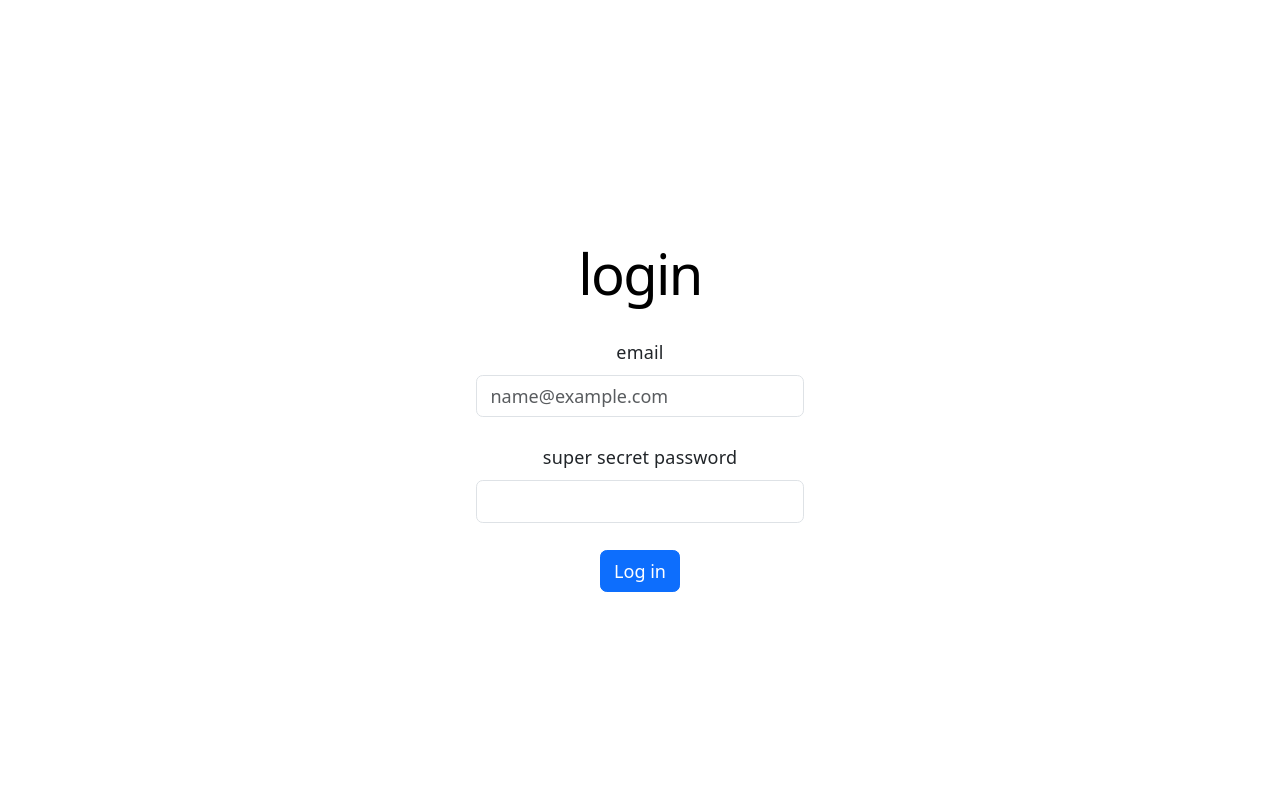
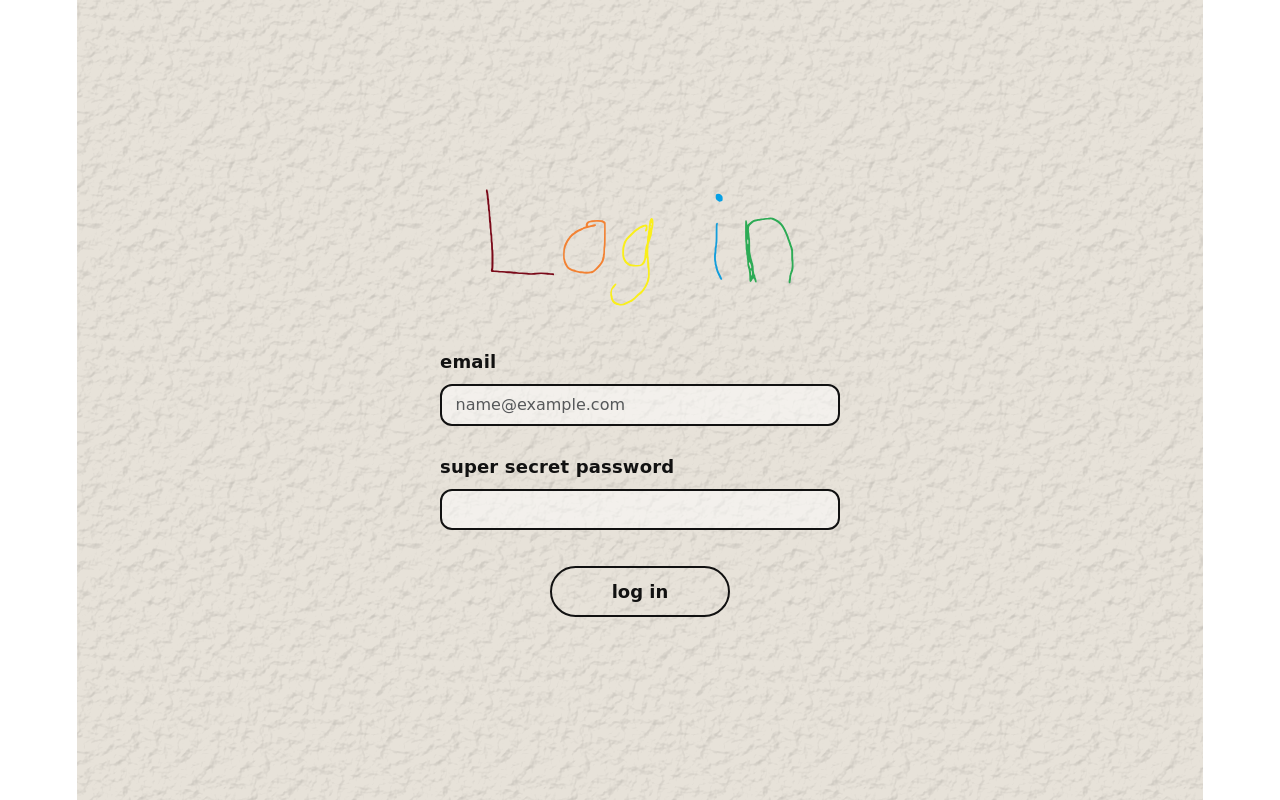
Before and after one commit to takhdeer/coloringLook, a React (Vite) app: page /login in a window 1280 px wide. Built offline with nearby package versions, Linux system fonts and the light colour scheme.

Commit message:
sign up and login buttons styled and hooked up

```diff
--- a/src/pages/Landing.jsx
+++ b/src/pages/Landing.jsx
@@ -5,9 +5,8 @@ import logo from '../assets/coloringlook-logo.svg'
 export default function Landing() {
     const navigate = useNavigate()
 
-    // No real auth yet: both go straight to the dashboard
-    const handleLogin = () => navigate('/dashboard')
-    const handleSignUp = () => navigate('/dashboard')
+    const handleLogin = () => navigate('/login')
+    const handleSignUp = () => navigate('/signup')
 
     return (
         <div className="landing">
--- a/src/pages/Login.css
+++ b/src/pages/Login.css
@@ -1,21 +1,82 @@
+@import url('https://fonts.googleapis.com/css2?family=Comic+Neue:wght@400;700&display=swap');
+
 .login-page {
   min-height: 100vh;
   display: flex;
   justify-content: center;
   align-items: center;
+  padding: 16px;
+  font-family: 'Comic Sans MS', 'Comic Neue', cursive;
+  color: #111;
+  /* Paper colour shows while the texture tile loads */
+  background: #e8e3d8 url('../assets/paper-texture.svg') repeat;
 }
 
 .login-card {
   width: 100%;
   max-width: 400px;
-  padding: 2rem;
+  text-align: left;
+}
+
+.login-header {
+  margin: 0 auto 2rem;
+  max-width: 320px;
+}
+
+.login-header img {
+  display: block;
+  width: 100%;
+  height: auto;
+}
+
+.login-card .form-label {
+  font-weight: 700;
+  font-size: 18px;
+}
+
+.login-card .form-control {
+  font-family: inherit;
+  font-size: 16px;
+  color: #111;
+  background: rgba(255, 255, 255, 0.5);
+  border: 2px solid #111;
   border-radius: 12px;
 }
 
-.login-header {
-    color:black;
+.login-card .form-control:focus {
+  background: rgba(255, 255, 255, 0.8);
+  border-color: #111;
+  box-shadow: 0 0 0 3px rgba(0, 0, 0, 0.15);
 }
 
 .email-form, .password-form {
-    padding-bottom: 2rem;
+  padding-bottom: 1.5rem;
 }
+
+.submit {
+  display: flex;
+  justify-content: center;
+  padding-top: 0.5rem;
+}
+
+.login-btn {
+  width: 180px;
+  padding: 10px 20px;
+  font-family: inherit;
+  font-size: 18px;
+  font-weight: 700;
+  color: #111;
+  background: transparent;
+  border: 2px solid #111;
+  border-radius: 999px;
+  cursor: pointer;
+  transition: background 0.2s, transform 0.1s;
+}
+
+.login-btn:hover {
+  background: rgba(0, 0, 0, 0.06);
+}
+
+.login-btn:active {
+  transform: scale(0.98);
+}
--- a/src/pages/Login.jsx
+++ b/src/pages/Login.jsx
@@ -1,4 +1,5 @@
 import "./Login.css";
+import loginTitle from "../assets/login.svg";
 
 function Login() {
   return (
@@ -6,7 +7,9 @@ function Login() {
 
       <div className="login-card">
 
-      <h1 className="login-header">login</h1>
+      <h1 className="login-header">
+        <img src={loginTitle} alt="login" />
+      </h1>
 
         <div className="email-form">
           <label htmlFor="email" className="form-label">email</label>
@@ -19,9 +22,7 @@ function Login() {
         </div>
 
         <div className="submit">
-          <button type="button" className="btn btn-primary">Log in</button>
-
-
+          <button type="button" className="login-btn">log in</button>
         </div>
 
       </div>
--- a/src/pages/Signup.css
+++ b/src/pages/Signup.css
@@ -1,25 +1,52 @@
+@import url('https://fonts.googleapis.com/css2?family=Comic+Neue:wght@400;700&display=swap');
 
 .signup-page {
   min-height: 100vh;
   display: flex;
   justify-content: center;
   align-items: center;
-  padding: 2rem;
+  padding: 16px;
+  font-family: 'Comic Sans MS', 'Comic Neue', cursive;
+  color: #111;
+  /* Paper colour shows while the texture tile loads */
+  background: #e8e3d8 url('../assets/paper-texture.svg') repeat;
 }
 
 .signup-card {
   width: 100%;
   max-width: 400px;
-  padding: 2rem;
-  border-radius: 12px;
-  background-color: white;
-  border: none;
+  text-align: left;
 }
 
 .signup-header {
-  color: black;
-  text-align: center;
-  margin-bottom: 2rem;
+  margin: 0 auto 2rem;
+  max-width: 360px;
+}
+
+.signup-header img {
+  display: block;
+  width: 100%;
+  height: auto;
+}
+
+.signup-card .form-label {
+  font-weight: 700;
+  font-size: 18px;
+}
+
+.signup-card .form-control {
+  font-family: inherit;
+  font-size: 16px;
+  color: #111;
+  background: rgba(255, 255, 255, 0.5);
+  border: 2px solid #111;
+  border-radius: 12px;
+}
+
+.signup-card .form-control:focus {
+  background: rgba(255, 255, 255, 0.8);
+  border-color: #111;
+  box-shadow: 0 0 0 3px rgba(0, 0, 0, 0.15);
 }
 
 .email-form,
@@ -30,4 +57,27 @@
 .submit {
   display: flex;
   justify-content: center;
+  padding-top: 0.5rem;
 }
+
+.signup-btn {
+  width: 180px;
+  padding: 10px 20px;
+  font-family: inherit;
+  font-size: 18px;
+  font-weight: 700;
+  color: #111;
+  background: transparent;
+  border: 2px solid #111;
+  border-radius: 999px;
+  cursor: pointer;
+  transition: background 0.2s, transform 0.1s;
+}
+
+.signup-btn:hover {
+  background: rgba(0, 0, 0, 0.06);
+}
+
+.signup-btn:active {
+  transform: scale(0.98);
+}
--- a/src/pages/Signup.jsx
+++ b/src/pages/Signup.jsx
@@ -1,4 +1,5 @@
 import "./Signup.css";
+import signUpTitle from "../assets/sign-up.svg";
 
 function Signup() {
   return (
@@ -6,7 +7,9 @@ function Signup() {
 
       <div className="signup-card">
 
-      <h1 className="signup-header">SIGN UP!!!</h1>
+      <h1 className="signup-header">
+        <img src={signUpTitle} alt="sign up!!" />
+      </h1>
 
         <div className="email-form">
           <label htmlFor="email" className="form-label">email</label>
@@ -19,14 +22,12 @@ function Signup() {
         </div>
 
         <div className="password-form">
-          <label htmlFor="confirmPassword" className="form-label">confirm password</label>
+          <label htmlFor="confirmPassword" className="form-label">super secret password again</label>
           <input type="password" className="form-control" id="confirmPassword"/>
         </div>
 
         <div className="submit">
-          <button type="button" className="btn btn-primary">sign up</button>
-
-
+          <button type="button" className="signup-btn">sign up</button>
         </div>
 
       </div>
```
